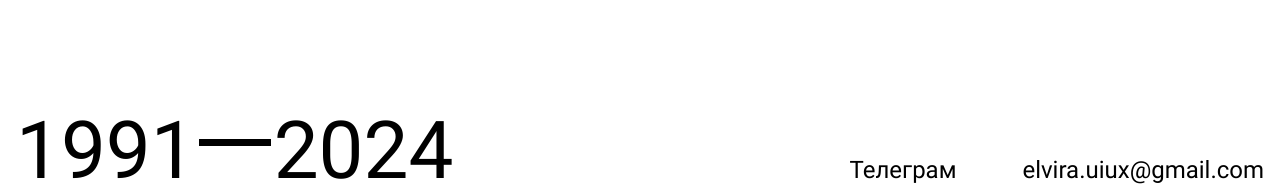
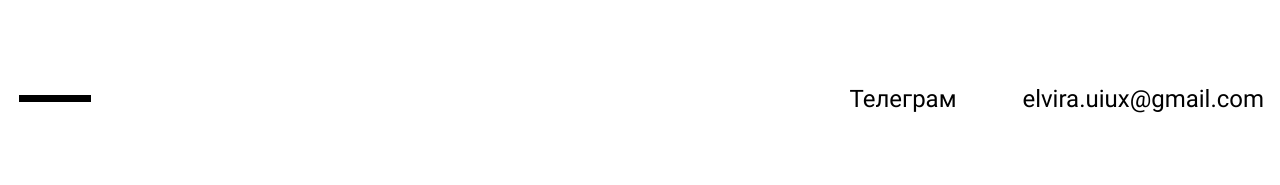
Before and after one commit to Sotneo/ElDesignPortfolio, a plain HTML site: page index.htm in a window 1280 px wide. Shown: the part 1995-2180 px from the top of the page. After the commit the page ends 2109 px from the top, so only its background shows below. Drawn offline with Linux system fonts and the light colour scheme.

Commit message:
remove years

```diff
--- a/index.htm
+++ b/index.htm
@@ -37,9 +37,9 @@
     </section>
     <footer class="main-footer">
       <div class="main-footer-dates">
-        <span class="main-footer-dates__date">1991</span>
+        <span class="main-footer-dates__date"></span>
         <div class="main-footer-dates__hyphen"></div>
-        <span class="main-footer-dates__date">2024</span>
+        <span class="main-footer-dates__date"></span>
       </div>
       <div class="main-footer-links">
         <a class="main-footer-links__item" href="https://t.me/El_uiux">Телеграм</a>
```
